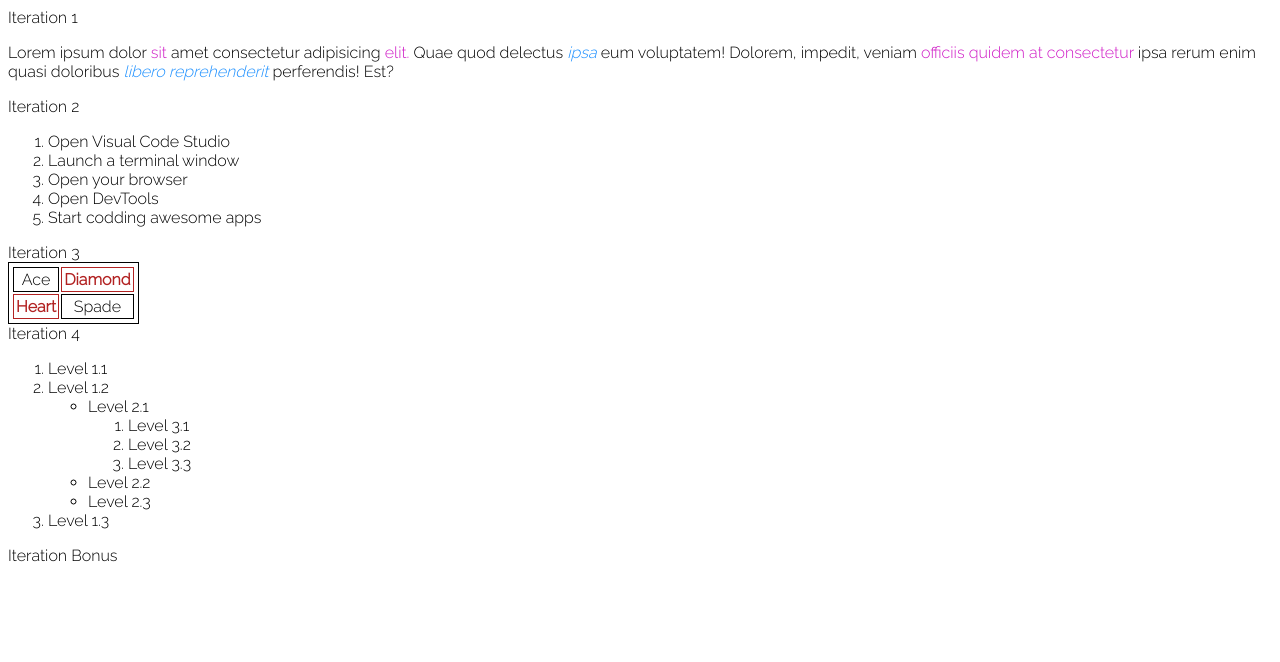
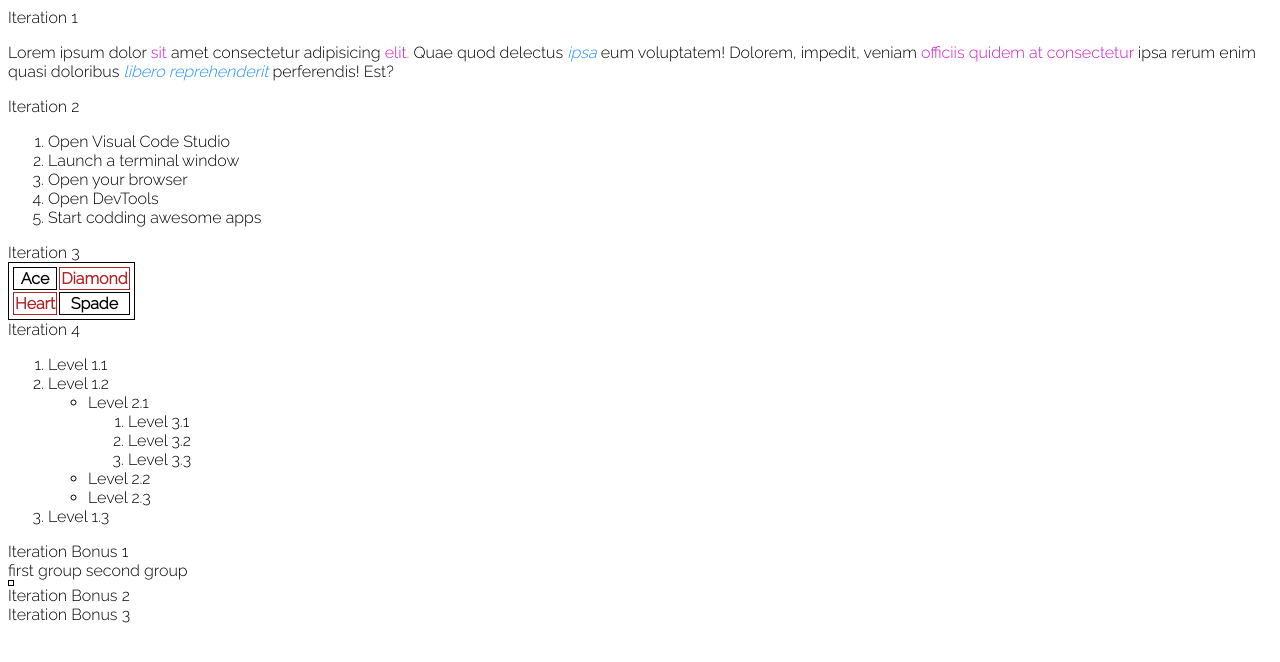
Before and after one commit to Aurelie75FR/initial-workshop, a plain HTML site: page index.html in a window 1280 px wide. Drawn offline with Linux system fonts and the light colour scheme.

Commit message:
add some modification on css for iteration 3

```diff
--- a/css/style.css
+++ b/css/style.css
@@ -12,7 +12,7 @@ em {
     color: dodgerblue;
 }
 
-table, td {
+table{
     border: 1px solid black;
     text-align: center;
     padding: 2px;
@@ -22,3 +22,8 @@ table, td {
     font-weight: bold;
     border: 1px solid firebrick;
 }
+.black {
+    color: black;
+    font-weight: bolder;
+    border: 1px solid black;
+}
--- a/index.html
+++ b/index.html
@@ -26,12 +26,12 @@
     <div>Iteration 3</div>
     <table>
         <tr>
-        <td>Ace</td>
+            <td class="black">Ace</td>
             <td class="red">Diamond</td>
         </tr>
         <tr>
             <td class="red">Heart</td>
-        <td>Spade</td>
+            <td class="black">Spade</td>
         </tr>
     </table>
 
@@ -52,7 +52,26 @@
         </ul>
         <li>Level 1.3</li>
     </ol>
-    <div>Iteration Bonus</div>
+    <div>Iteration Bonus 1</div>
+    <table>
+        <thead>
+            <tr></tr>
+            <tr>first group</tr>
+            <tr> second group</tr>
+        </thead>
+        <tbody>
+            <tr></tr>
+            <tr></tr>
+            <tr></tr>
+            <tr></tr>
+            <tr></tr>
+            <tr></tr>
+        </tbody>
+    </table>
+
+
+    <div>Iteration Bonus 2</div>
+    <div>Iteration Bonus 3</div>
 
 </body>
 
```
Lines whose indentation alone changed are shown as unchanged.
